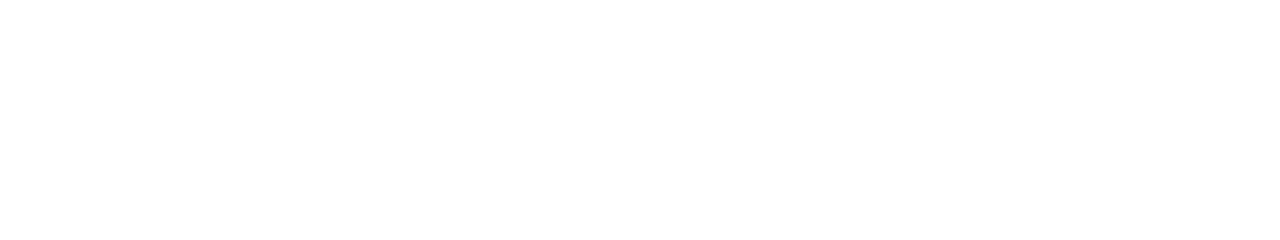
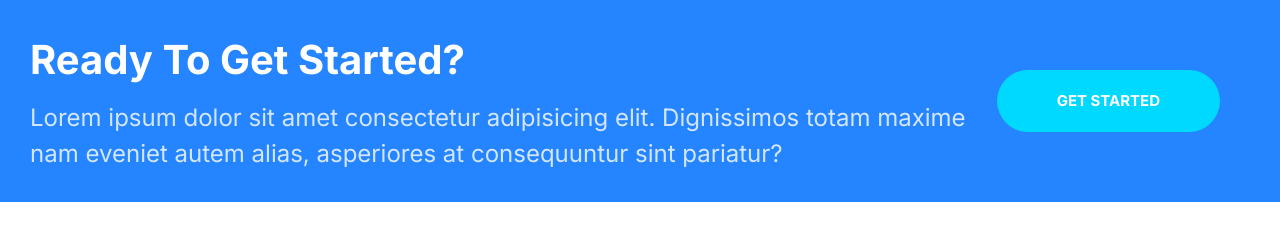
Before and after one commit to ABELAtumbee/Ymil, a plain HTML site: page index.html in a window 1280 px wide. Drawn offline with Linux system fonts and the light colour scheme.

Commit message:
Callout Components

```diff
--- a/index.html
+++ b/index.html
@@ -13,5 +13,21 @@
       rel="stylesheet"
     />
   </head>
-  <body style="padding: 5rem"></body>
+  <body>
+    <div class="callout callout--primary">
+      <div class="grid grid--1x2">
+        <div class="callout__content">
+          <h3 class="callout__heading">Ready To Get Started?</h3>
+          <p class="callout__body">
+            Lorem ipsum dolor sit amet consectetur adipisicing elit. Dignissimos
+            totam maxime nam eveniet autem alias, asperiores at consequuntur
+            sint pariatur?
+          </p>
+        </div>
+        <a href="#" class="btn btn--secondary callout__btn btn--streched"
+          >Get Started</a
+        >
+      </div>
+    </div>
+  </body>
 </html>
--- a/styles/style.css
+++ b/styles/style.css
@@ -219,6 +219,20 @@ a {
 
 .btn--primary:hover {
   background: #3a8ffd;
+}
+
+.btn--secondary {
+  background: var(--color-secondary);
+  transition: background 0.25s;
+}
+
+.btn--secondary:hover {
+  background: #1cc2d7;
+}
+
+.btn--streched {
+  padding-left: 6rem;
+  padding-right: 6rem;
 }
 
 @media screen and (min-width: 1024px) {
@@ -483,3 +497,39 @@ a {
     font-size: 1.6rem;
   }
 }
+
+/* CALLOUT */
+.callout {
+  color: #fff;
+  padding: 3rem;
+}
+
+.callout--primary {
+  background: var(--color-primary);
+}
+
+.callout__heading {
+  color: #fff;
+  margin-top: 0;
+  font-size: 4rem;
+}
+
+.callout__body {
+  opacity: 0.8;
+}
+
+.callout__btn {
+  margin-top: 3rem;
+  justify-self: center;
+  align-self: center;
+}
+
+@media screen and (min-width: 768px) {
+  .grid--1x2 {
+    grid-template-columns: 1fr auto;
+  }
+  .callout__btn {
+    justify-self: start;
+    margin: 0 3rem;
+  }
+}
```
